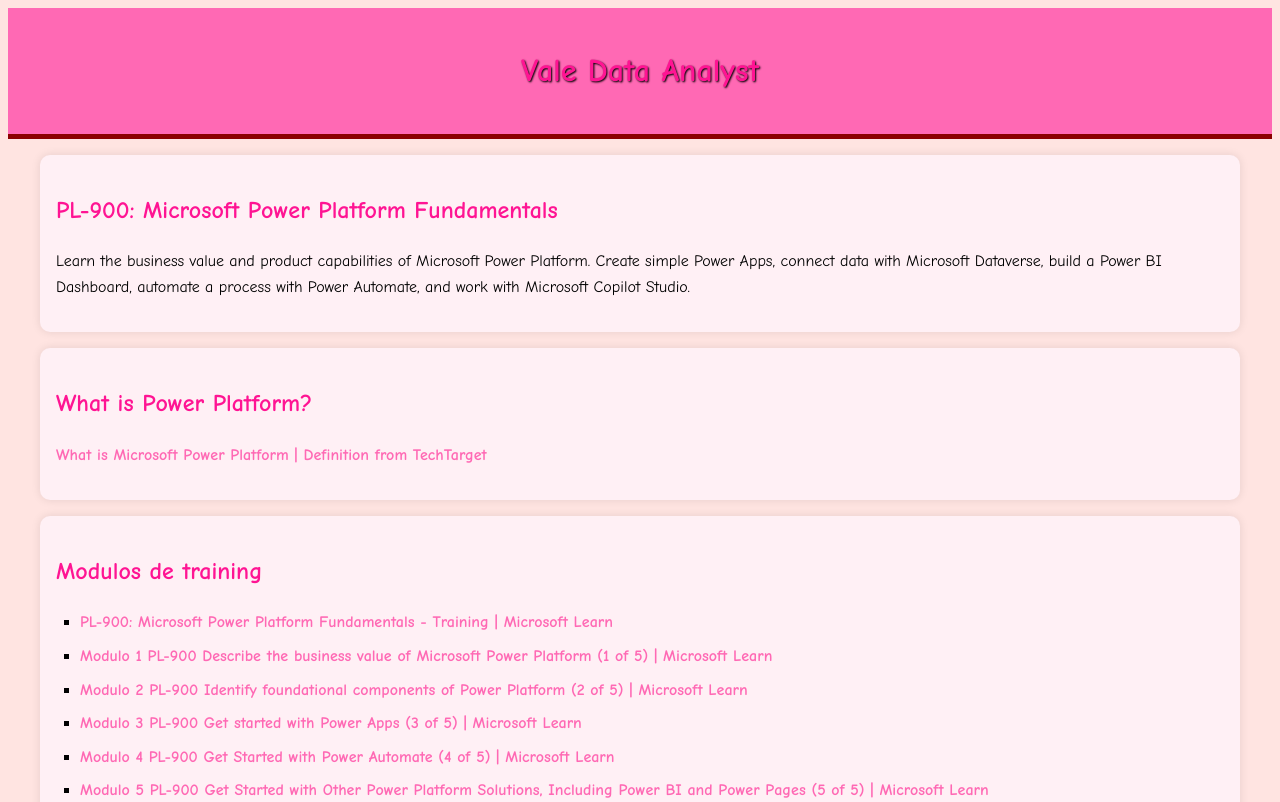
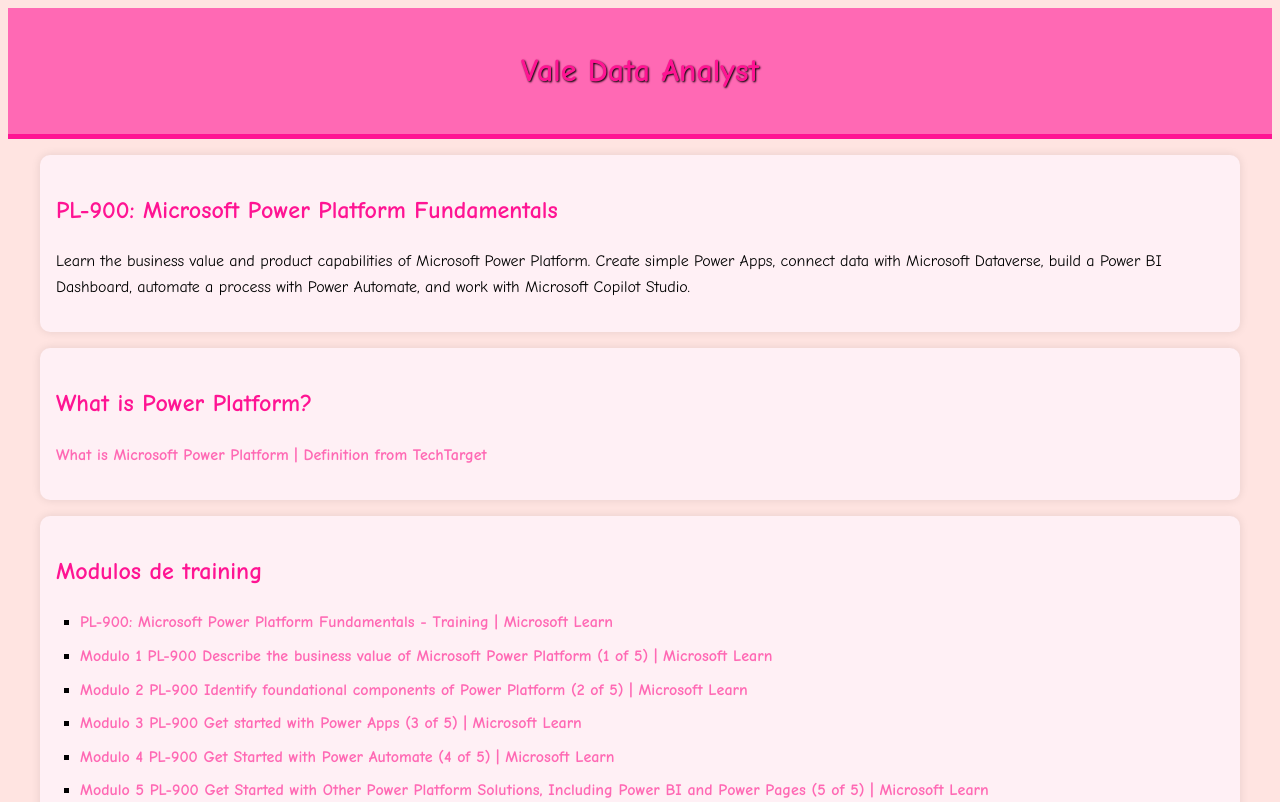
Before and after one commit to fjimenez94/AI-Engineer-Career-AZ102, a plain HTML site: page index.html in a window 1280 px wide. Shown: the top 802 px of the page. Drawn offline with Linux system fonts and the light colour scheme.

Commit message:
Update styles.css

```diff
--- a/styles.css
+++ b/styles.css
@@ -16,7 +16,7 @@
     color: #ffffff;
     padding: 1rem 0;
     text-align: center;
-    border-bottom: 5px solid #8b0000; /* Dark red border */
+    border-bottom: 5px solid #ff1493; /* Dark red border */
     text-shadow: 1px 1px 2px #000000; /* Text shadow for better contrast */
 }
 
```
